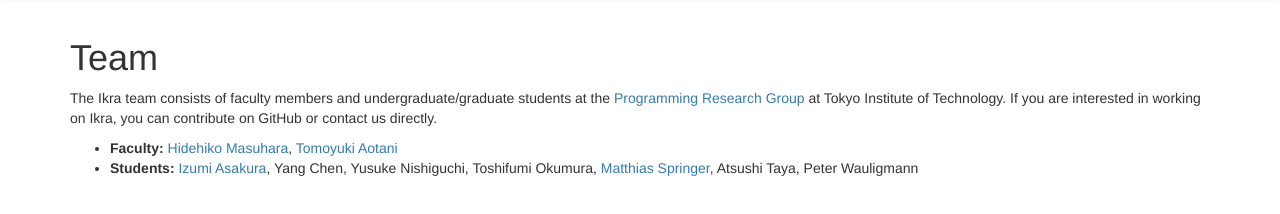
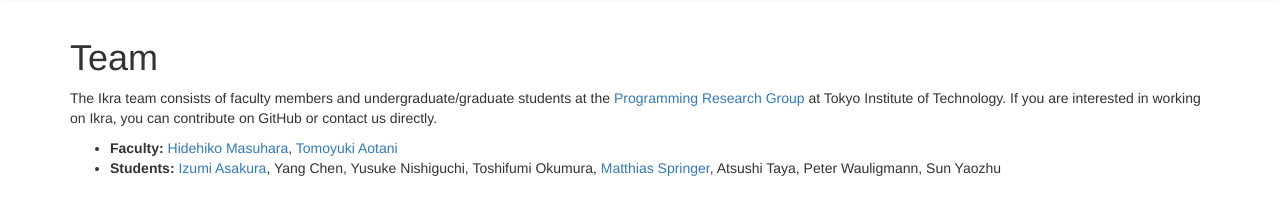
Before and after one commit to prg-titech/ikra-ruby, a plain HTML site: page team.html in a window 1280 px wide. Shown: the part 54-268 px from the top of the page. Drawn offline with nearby package versions, Linux system fonts and the light colour scheme.

Commit message:
Update team.html

```diff
--- a/team.html
+++ b/team.html
@@ -55,7 +55,7 @@
 
     <ul>
         <li><b>Faculty: </b><a href="http://prg.is.titech.ac.jp/people/masuhara/">Hidehiko Masuhara</a>, <a href="https://taotani.wordpress.com/">Tomoyuki Aotani</a></li>
-        <li><b>Students: </b><a href="https://iasakura.github.io/">Izumi Asakura</a>, Yang Chen, Yusuke Nishiguchi, Toshifumi Okumura, <a href="http://m-sp.org/">Matthias Springer</a>, Atsushi Taya, Peter Wauligmann</li>
+        <li><b>Students: </b><a href="https://iasakura.github.io/">Izumi Asakura</a>, Yang Chen, Yusuke Nishiguchi, Toshifumi Okumura, <a href="http://m-sp.org/">Matthias Springer</a>, Atsushi Taya, Peter Wauligmann, Sun Yaozhu</li>
     </ul>
 </div>
 </body>
```
